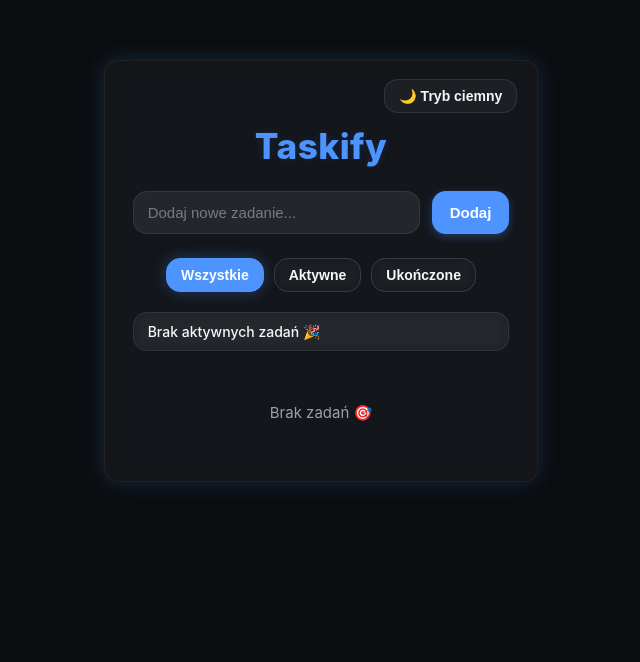
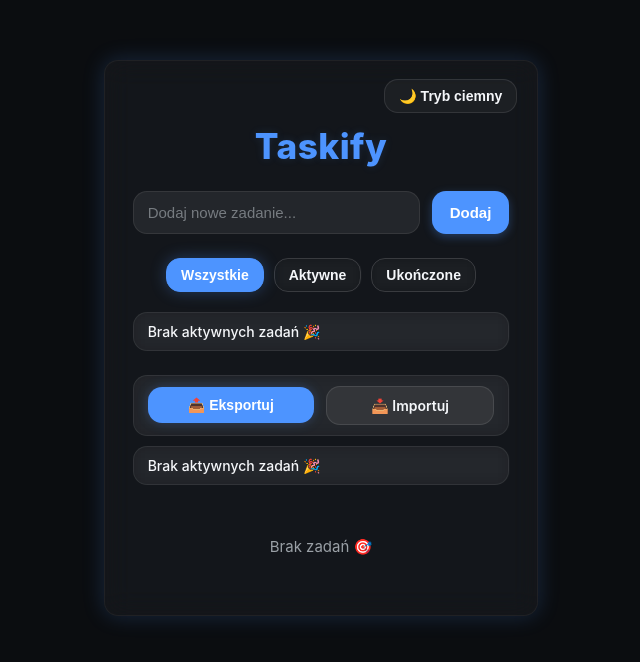
Before and after one commit to kameleon1312/Taskify, a React (Vite) app: page / in a window 1280 px wide. Shown: the top 662 px of the page, without its empty margins (348-988 px from the left). Built offline with nearby package versions, Linux system fonts and the light colour scheme.

Commit message:
add animated progress bar with confetti celebration on 100% completion

```diff
--- a/package.json
+++ b/package.json
@@ -12,6 +12,7 @@
   "license": "ISC",
   "description": "",
   "dependencies": {
+    "canvas-confetti": "^1.9.3",
     "framer-motion": "^12.23.24",
     "react": "^19.2.0",
     "react-dom": "^19.2.0"
--- a/src/App.jsx
+++ b/src/App.jsx
@@ -2,6 +2,7 @@ import React, { useState, useEffect } from "react";
 import TaskInput from "./components/TaskInput.jsx";
 import TaskList from "./components/TaskList.jsx";
 import ThemeToggle from "./components/ThemeToggle.jsx";
+import ProgressBar from "./components/ProgressBar.jsx";
 import { motion } from "framer-motion";
 
 function App() {
@@ -35,7 +36,7 @@ function App() {
       <h1>Taskify</h1>
       <TaskInput setTasks={setTasks} />
 
-      {/*  Pasek filtrów */}
+     {/* Pasek filtrów */}
 <motion.div
   className="filter-bar"
   initial={{ opacity: 0, y: -10 }}
@@ -86,6 +87,94 @@ function App() {
   )}
 </motion.div>
 
+{/* Statystyki produktywności */}
+{tasks.length > 0 && (
+  <motion.div
+    className="progress-section"
+    initial={{ opacity: 0, y: 10 }}
+    animate={{ opacity: 1, y: 0 }}
+    transition={{ duration: 0.4, delay: 0.15 }}
+  >
+    <ProgressBar tasks={tasks} /> {/* użycie nowego komponentu */}
+  </motion.div>
+)}
+
+{/* Eksport / Import */}
+<motion.div
+  className="data-controls"
+  initial={{ opacity: 0 }}
+  animate={{ opacity: 1 }}
+  transition={{ duration: 0.4, delay: 0.3 }}
+>
+  <button
+    className="export-btn"
+    onClick={() => {
+      const blob = new Blob([JSON.stringify(tasks, null, 2)], {
+        type: "application/json",
+      });
+      const url = URL.createObjectURL(blob);
+      const a = document.createElement("a");
+      a.href = url;
+      a.download = "taskify-tasks.json";
+      a.click();
+      URL.revokeObjectURL(url);
+    }}
+  >
+    📤 Eksportuj
+  </button>
+
+  <label className="import-label">
+    📥 Importuj
+    <input
+      type="file"
+      accept="application/json"
+      onChange={(e) => {
+        const file = e.target.files[0];
+        if (!file) return;
+        const reader = new FileReader();
+        reader.onload = (event) => {
+          try {
+            const imported = JSON.parse(event.target.result);
+            if (Array.isArray(imported)) {
+              setTasks(imported);
+            } else {
+              alert("Nieprawidłowy format pliku JSON 😕");
+            }
+          } catch {
+            alert("Błąd przy wczytywaniu pliku!");
+          }
+        };
+        reader.readAsText(file);
+      }}
+    />
+  </label>
+</motion.div>
+
+
+      {/* Licznik + przycisk czyszczenia */}
+      <motion.div
+        className="task-stats"
+        initial={{ opacity: 0 }}
+        animate={{ opacity: 1 }}
+        transition={{ duration: 0.4, delay: 0.2 }}
+      >
+        <span className="task-counter">
+          {activeCount === 0
+            ? "Brak aktywnych zadań 🎉"
+            : `${activeCount} aktywn${activeCount === 1 ? "e" : "ych"} zadań`}
+        </span>
+
+        {tasks.some(t => t.completed) && (
+          <button
+            className="clear-btn"
+            onClick={clearCompleted}
+            title="Usuń ukończone zadania"
+          >
+            Usuń ukończone ✕
+          </button>
+        )}
+      </motion.div>
+
       <TaskList tasks={filteredTasks} setTasks={setTasks} />
     </div>
   );
--- /dev/null
+++ b/src/components/ProgressBar.jsx
@@ -0,0 +1,72 @@
+import React, { useEffect, useState } from "react";
+import { motion, useAnimation } from "framer-motion";
+import confetti from "canvas-confetti";
+
+function ProgressBar({ tasks }) {
+  const total = tasks.length;
+  const completed = tasks.filter(t => t.completed).length;
+  const active = total - completed;
+  const percent = total > 0 ? Math.round((completed / total) * 100) : 0;
+
+  const [displayPercent, setDisplayPercent] = useState(0);
+  const controls = useAnimation();
+
+  useEffect(() => {
+    controls.start({ width: `${percent}%` });
+    let current = displayPercent;
+
+    const interval = setInterval(() => {
+      if (current < percent) {
+        current += 1;
+        setDisplayPercent(current);
+      } else if (current > percent) {
+        current -= 1;
+        setDisplayPercent(current);
+      } else clearInterval(interval);
+    }, 10);
+
+    // wystrzał konfetti tylko gdy osiągniesz 100%
+    if (percent === 100 && total > 0) {
+      confetti({
+        particleCount: 120,
+        spread: 70,
+        origin: { y: 0.6 },
+      });
+    }
+
+    return () => clearInterval(interval);
+  }, [percent, total]);
+
+  return (
+    <>
+      <div className="progress-header">
+        <span>Postęp dnia</span>
+        <motion.span
+          key={displayPercent}
+          initial={{ opacity: 0, y: -4 }}
+          animate={{ opacity: 1, y: 0 }}
+          transition={{ duration: 0.2 }}
+        >
+          {displayPercent}%
+        </motion.span>
+      </div>
+
+      <div className="progress-bar">
+        <motion.div
+          className="progress-fill"
+          animate={controls}
+          transition={{ duration: 0.6, ease: "easeOut" }}
+        />
+      </div>
+
+      {/* zachowujemy Twoje 3 statystyki */}
+      <div className="progress-stats">
+        <span>🧩 Wszystkie: <strong>{total}</strong></span>
+        <span>✅ Ukończone: <strong>{completed}</strong></span>
+        <span>🚀 Aktywne: <strong>{active}</strong></span>
+      </div>
+    </>
+  );
+}
+
+export default ProgressBar;
--- a/src/components/TaskItem.jsx
+++ b/src/components/TaskItem.jsx
@@ -2,6 +2,7 @@ import React from "react";
 import { motion } from "framer-motion";
 
 function TaskItem({ task, toggleTask, deleteTask }) {
+
   return (
     <motion.li
       className={`task-item ${task.completed ? "done" : ""}`}
--- a/src/styles/index.scss
+++ b/src/styles/index.scss
@@ -293,3 +293,71 @@ h1 {
     }
   }
 }
+
+.data-controls {
+  display: flex;
+  justify-content: space-between;
+  align-items: center;
+  gap: 12px;
+  margin-top: 24px;
+  padding: 10px 14px;
+  border: 1px solid rgba(255,255,255,0.08);
+  border-radius: $radius;
+  background: rgba(255,255,255,0.04);
+  backdrop-filter: blur(8px);
+
+  button, .import-label {
+    flex: 1;
+    text-align: center;
+    border-radius: $radius;
+    border: none;
+    font-weight: 600;
+    cursor: pointer;
+    padding: 10px 14px;
+    font-size: 14px;
+    transition: all 0.25s ease;
+  }
+
+  .export-btn {
+    background: var(--accent);
+    color: white;
+    box-shadow: 0 0 12px rgba(77, 148, 255, 0.25);
+
+    &:hover {
+      filter: brightness(1.1);
+    }
+  }
+
+  .import-label {
+    background: rgba(255, 255, 255, 0.07);
+    color: var(--fg);
+    border: 1px solid rgba(255,255,255,0.1);
+    position: relative;
+    overflow: hidden;
+
+    input[type="file"] {
+      position: absolute;
+      inset: 0;
+      opacity: 0;
+      cursor: pointer;
+    }
+
+    &:hover {
+      background: rgba(255,255,255,0.1);
+    }
+  }
+}
+
+.progress-header span:last-child {
+  color: var(--accent);
+  font-weight: 700;
+  font-size: 15px;
+  text-shadow: 0 0 6px rgba(77,148,255,0.3);
+}
+
+.progress-fill {
+  background: linear-gradient(90deg, var(--accent) 0%, var(--success) 100%);
+  border-radius: 8px;
+  height: 100%;
+  transition: width 0.5s ease;
+}
```
Also changed, not shown: 1 other file (tests, documents, lock files or other folders). Lines whose indentation alone changed are shown as unchanged.
